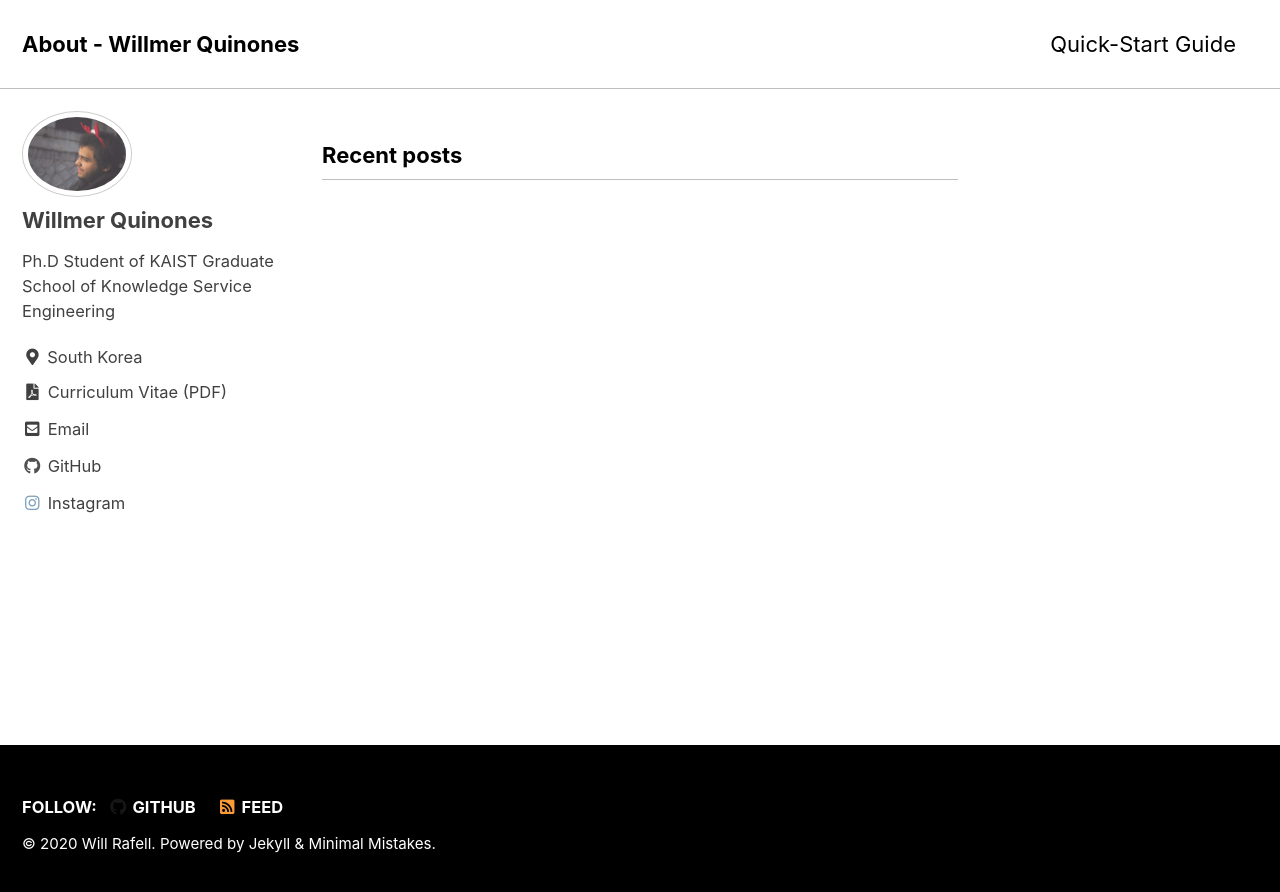
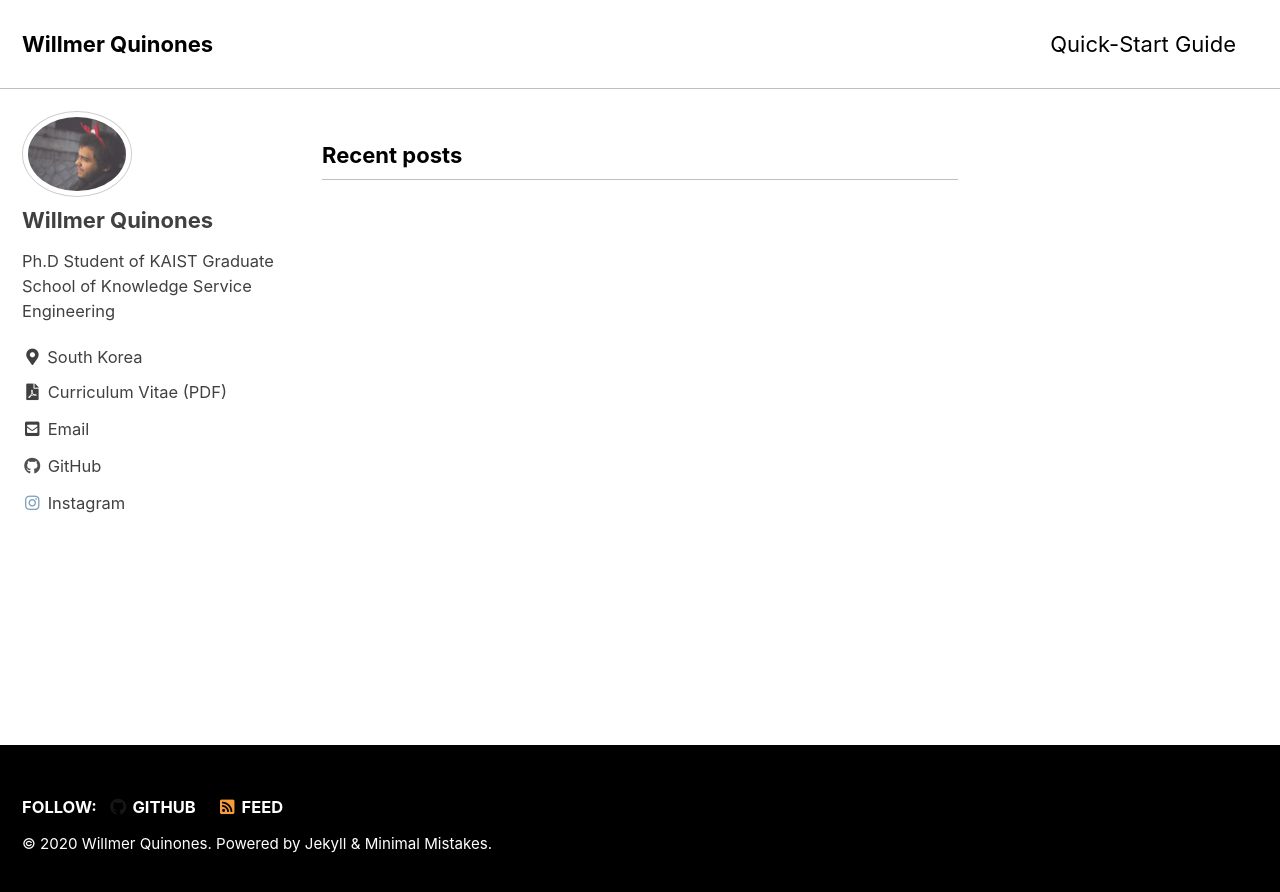
Before and after one commit to WRafell/wrafell.github.io, a Jekyll site: the page built from index.html, in a window 1280 px wide. Shown: the top 892 px of the page. Built offline with Jekyll 4.4.1, drawn with Linux system fonts in a browser that asks for light colours; cached includes are drawn as plain includes; the list of posts is cut into pages by our own code.

Commit message:
experimental commit

```diff
--- a/_config.yml
+++ b/_config.yml
@@ -19,7 +19,7 @@ locale                   : "en-US"
 title                    : "About - Willmer Quinones"
 title_separator          : "|"
 subtitle                 : # site tagline that appears below site title in masthead
-name                     : "Will Rafell"
+name                     : "Willmer Quinones"
 description              : "Personal Academic Profile"
 url                      : "https://wrafell.github.io/" # the base hostname & protocol for your site e.g. "https://mmistakes.github.io"
 baseurl                  : "" # the subpath of your site, e.g. "/blog"
--- a/_includes/masthead.html
+++ b/_includes/masthead.html
@@ -8,7 +8,8 @@
           <a class="site-logo" href="{{ '/' | relative_url }}"><img src="{{ logo_path | relative_url }}" alt=""></a>
         {% endunless %}
         <a class="site-title" href="{{ '/' | relative_url }}">
-          {{ site.masthead_title | default: site.title }}
+<!--           {{ site.masthead_title | default: site.title }} -->
+          {{ site.masthead_title | default: site.name }}
           {% if site.subtitle %}<span class="site-subtitle">{{ site.subtitle }}</span>{% endif %}
         </a>
         <ul class="visible-links">
```
